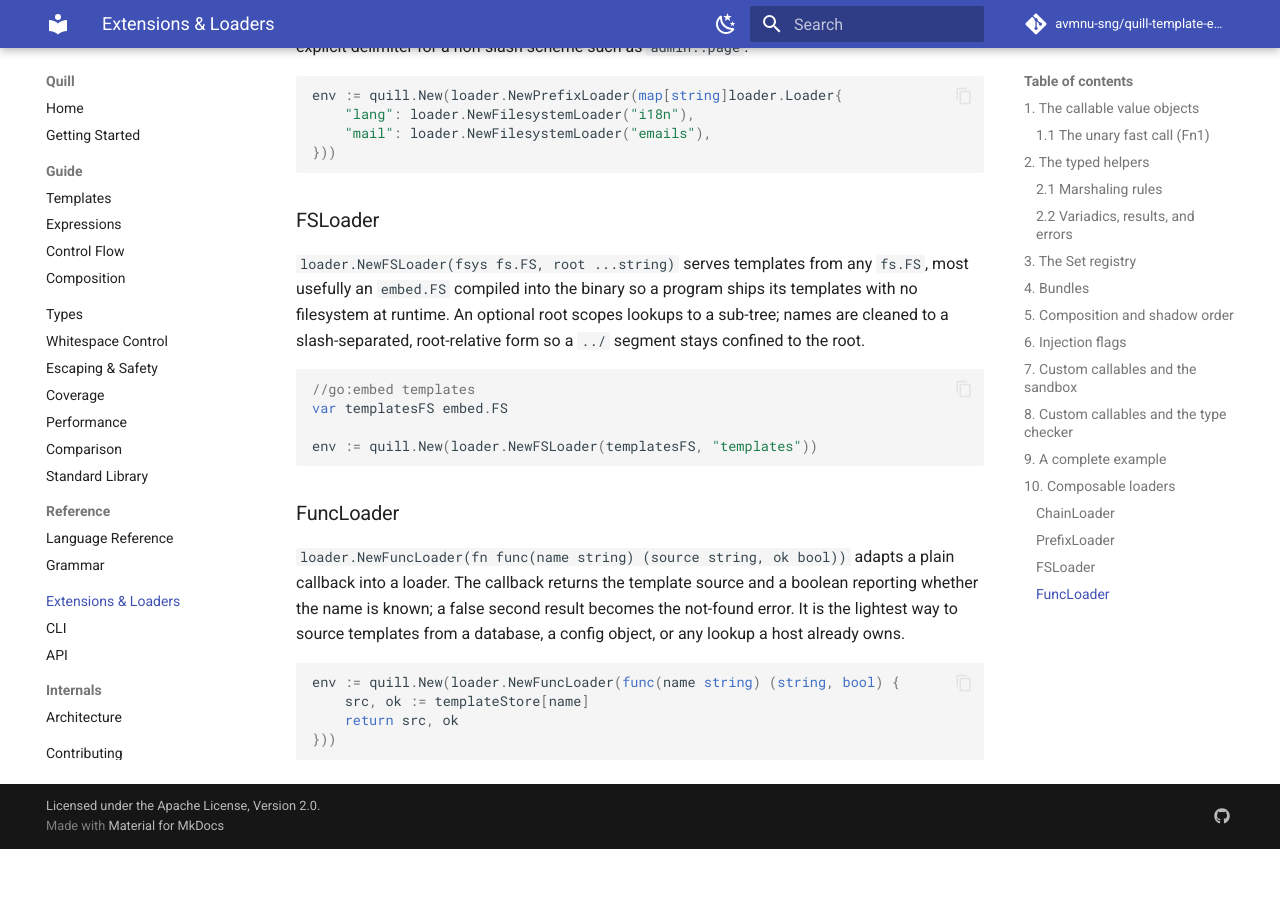
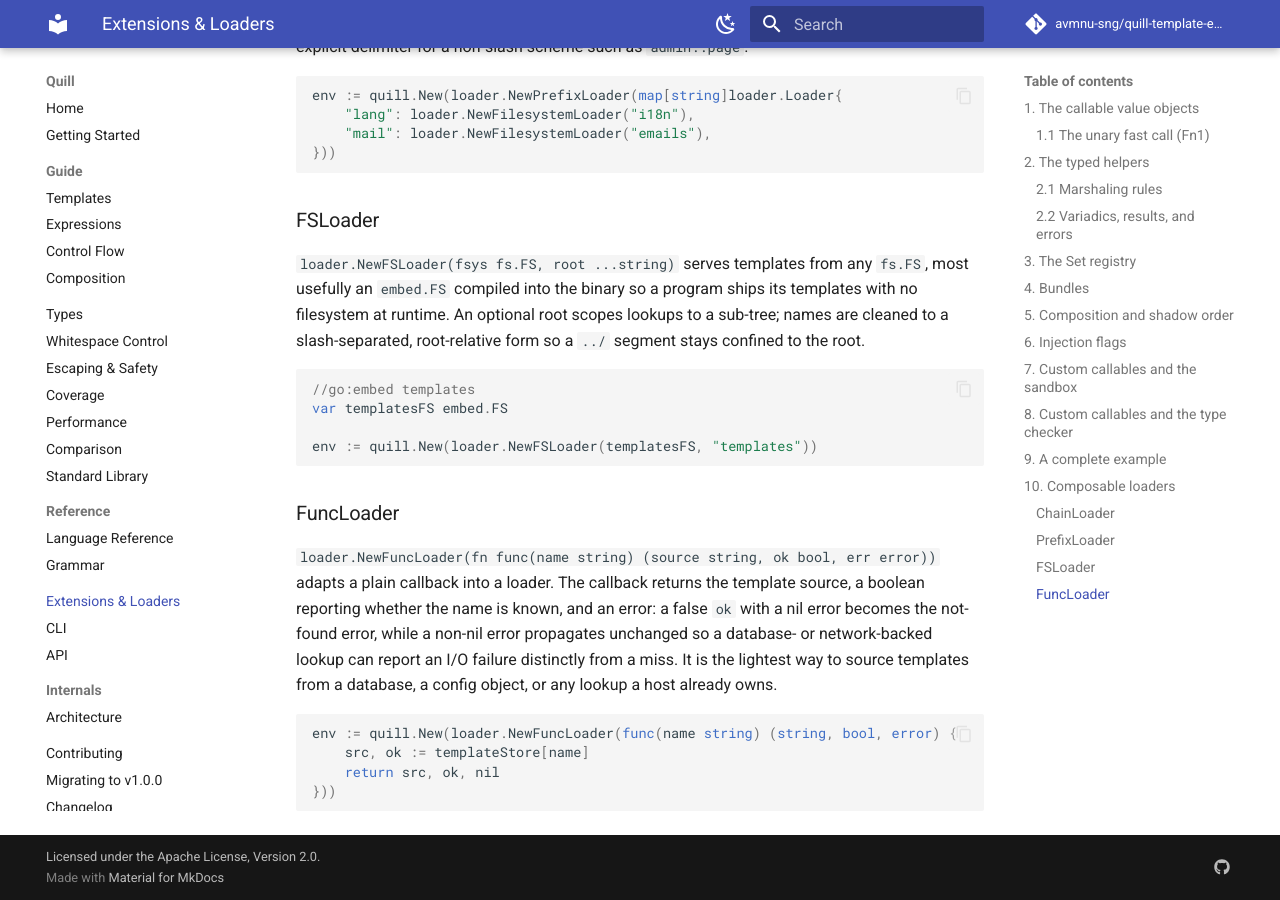
Before and after one commit to avmnu-sng/quill-template-engine, an MkDocs documentation site: the page built from docs/extensions.md, in a window 1280 px wide and 900 px high, scrolled down 9287 px. Built offline with MkDocs 1.6.1 and Material for MkDocs 9.7.7, drawn with Linux system fonts in a browser that asks for light colours; comment, search, counter and statistics services are not loaded; before the commit the page ends 10136 px from its top, so only the background shows below that.

Commit message:
api: add an error return to the FuncLoader callback; unexport source.WithCode
Two minor pre-freeze surface decisions, batched into the v1.0.0 break window:

- loader.NewFuncLoader's callback is now func(name string) (string, bool, error).
  A database- or network-backed loader can report an I/O failure distinctly from
  a miss: a non-nil error propagates unchanged, a false found with nil error
  becomes the not-found error. Exists treats a callback error as "not known".
- source.WithCode was an internal-convenience method leaking onto the frozen
  Source surface; its one caller (parse's interpolation-fragment lexer) now uses
  source.New(name, code) directly, and the method is removed.

Docs (extensions.md, migration.md) updated to the new FuncLoader signature.

````diff
--- a/docs/extensions.md
+++ b/docs/extensions.md
@@ -476,15 +476,17 @@ env := quill.New(loader.NewFSLoader(templatesFS, "templates"))
 
 ### FuncLoader
 
-`loader.NewFuncLoader(fn func(name string) (source string, ok bool))` adapts a
-plain callback into a loader. The callback returns the template source and a
-boolean reporting whether the name is known; a false second result becomes the
-not-found error. It is the lightest way to source templates from a database, a
-config object, or any lookup a host already owns.
+`loader.NewFuncLoader(fn func(name string) (source string, ok bool, err error))`
+adapts a plain callback into a loader. The callback returns the template source,
+a boolean reporting whether the name is known, and an error: a false `ok` with a
+nil error becomes the not-found error, while a non-nil error propagates unchanged
+so a database- or network-backed lookup can report an I/O failure distinctly from
+a miss. It is the lightest way to source templates from a database, a config
+object, or any lookup a host already owns.
 
 ```go
-env := quill.New(loader.NewFuncLoader(func(name string) (string, bool) {
+env := quill.New(loader.NewFuncLoader(func(name string) (string, bool, error) {
 	src, ok := templateStore[name]
-	return src, ok
+	return src, ok, nil
 }))
 ```
````
Also changed, not shown: docs/migration.md (+17 -0 lines), 4 other files.
